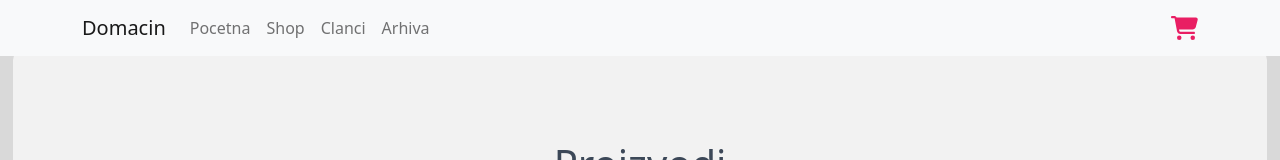
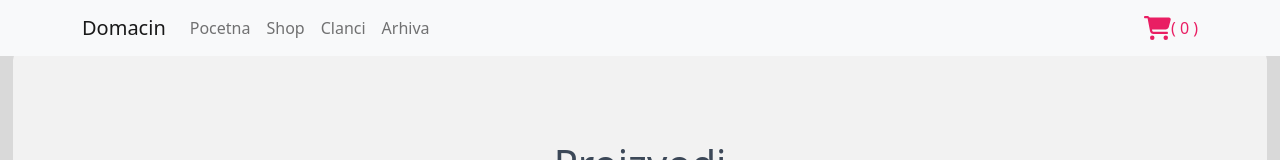
Before and after one commit to Hadis2971/Domacin.H.A, a React (Create React App) app: page / in a window 1280 px wide. Shown: the top 160 px of the page. Built offline with nearby package versions, Linux system fonts and the light colour scheme.

Commit message:
add how many items are in cart

```diff
--- a/src/components/NavigationBar/index.jsx
+++ b/src/components/NavigationBar/index.jsx
@@ -1,3 +1,4 @@
+import { useContext } from "react";
 import Container from "react-bootstrap/Container";
 import Nav from "react-bootstrap/Nav";
 import Navbar from "react-bootstrap/Navbar";
@@ -5,9 +6,13 @@ import { Link } from "react-router-dom";
 import { FontAwesomeIcon } from "@fortawesome/react-fontawesome";
 import { faShoppingCart } from "@fortawesome/free-solid-svg-icons";
 
+import { StateContext } from "../../state";
+
 import "./index.scss";
 
 export default ({ toggleDisplaySlideShoppingList }) => {
+  const { shoppingItems } = useContext(StateContext);
+
   return (
     <Navbar bg="light" expand="lg" fixed="top">
       <Container>
@@ -36,11 +41,12 @@ export default ({ toggleDisplaySlideShoppingList }) => {
             </Link>
           </Nav>
 
-          <Nav>
+          <Nav className="shopping-cart">
             <FontAwesomeIcon
               icon={faShoppingCart}
               onClick={toggleDisplaySlideShoppingList}
             />
+            {`( ${shoppingItems.length} )`}
           </Nav>
         </Navbar.Collapse>
       </Container>
--- a/src/components/NavigationBar/index.scss
+++ b/src/components/NavigationBar/index.scss
@@ -8,12 +8,15 @@
   box-shadow: rgba(0, 0, 0, 0.15) 0px 3px 3px 0px;
 }
 
+.shopping-cart {
+  color: $base-text-buttons-color;
+
   svg {
     font-size: 1.5em;
-  color: $base-text-buttons-color;
     cursor: pointer;
     -webkit-transition: all 0.5s;
     -moz-transition: all 0.5s;
     -o-transition: all 0.5s;
     transition: all 0.5s;
   }
+}
```
Lines whose indentation alone changed are shown as unchanged.
